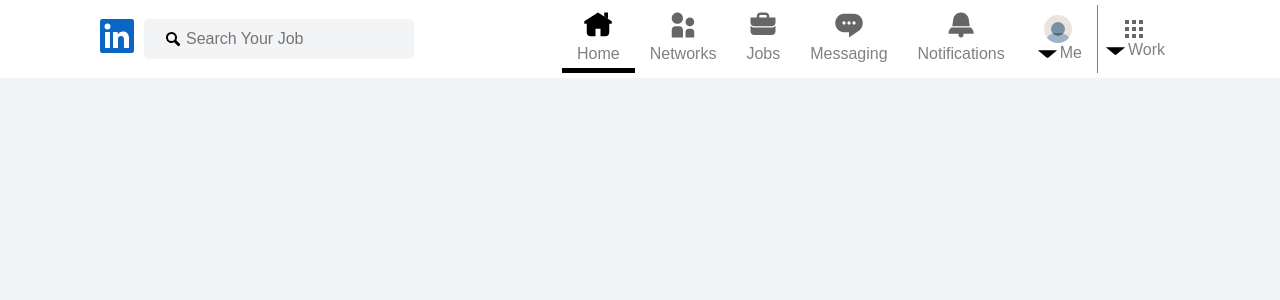
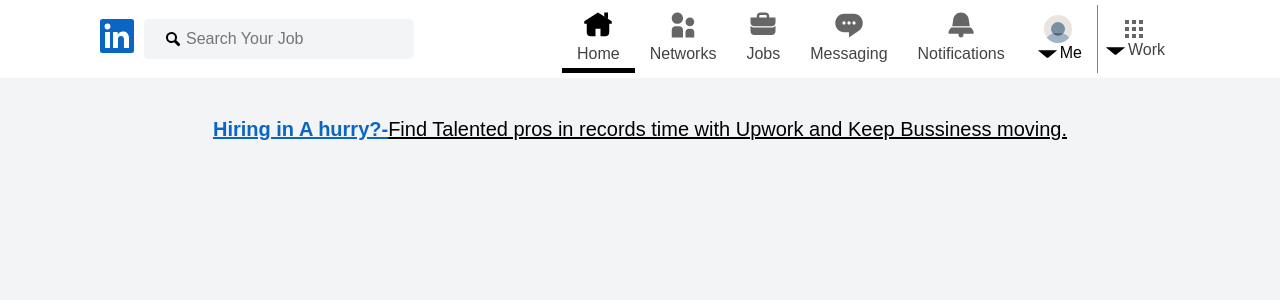
Before and after one commit to Sajaalghoul/LinkedInClone, a React (Vite) app: page /home in a window 1280 px wide. Shown: the top 300 px of the page. Built offline with nearby package versions, Linux system fonts and the light colour scheme.

Commit message:
Upwork section added

```diff
--- a/src/components/Header/Header.jsx
+++ b/src/components/Header/Header.jsx
@@ -4,61 +4,69 @@ import { NavLink } from "react-router-dom";
 import { useState } from "react";
 const Header = () => {
   const [signOut, setsignOut] = useState(false);
+
+  //   render navigators
+  const renderNavItems = () =>
+    navigatores.map((navigator) => (
+      <li key={navigator.name}>
+        <NavLink
+          to={navigator.route}
+          className={({ isActive }) =>
+            `${styles.NavItem} ${isActive ? styles.active : ""}`
+          }
+        >
+          <img
+            src={`../../assets/images/${navigator.name}.svg`}
+            alt={navigator.name}
+            className={styles.itemImg}
+          />
+          <p>{navigator.name}</p>
+        </NavLink>
+      </li>
+    ));
   // MeClick to show signout
   const toggleSignOut = () => {
     setsignOut((previous) => !previous);
   };
+  //   render signout
+  const renderSignOut = () =>
+    signOut && <div className={styles.Signout}>SignOut</div>;
+
   return (
-    <div className={styles.haeder}>
+    <header className={styles.haeder}>
       <div className={styles.headerMain}>
         <img
           src="../../assets/images/home-logo.svg"
           alt="HeaderLogo"
           className={styles.HeaderLogo}
         />
-        <div className={styles.Search}>
+        <form className={styles.Search}>
           <img src="../../assets/images/search-icon.svg" alt="SearchLogo" />
           <input
             type="text"
             placeholder="Search Your Job"
             className={styles.SearchInput}
           />
-        </div>
+        </form>
       </div>
       <nav className={styles.HeaderNav}>
         <ul className={styles.navList}>
-          {navigatores.map((navigator) => (
-            <li key={navigator.name}>
-              <NavLink
-                to={navigator.route}
-                className={({ isActive }) =>
-                  `${styles.NavItem} ${isActive ? styles.active : ""}`
-                }
-              >
-                <img
-                  src={`../../assets/images/${navigator.name}.svg`}
-                  alt={navigator.name}
-                  className={styles.itemImg}
-                />
-                <p>{navigator.name}</p>
-              </NavLink>
-            </li>
-          ))}
+          {renderNavItems()}
           <li className={styles.NavDownItem}>
             <img
               src="../../assets/images/user.svg"
               alt="user"
               className={styles.userImage}
             />
-            <div className={styles.workDown} onClick={toggleSignOut}>
+            <button className={styles.workDown} onClick={toggleSignOut}>
               <img
                 src="../../assets/images/down-icon.svg"
                 alt="UserDown"
                 className={styles.downIcon}
               />
               <p>Me</p>
-            </div>
-            {signOut && <div className={styles.Signout}>SignOut</div>}
+            </button>
+            {renderSignOut()}
           </li>
           <li
             className={styles.NavDownItem}
@@ -80,7 +88,7 @@ const Header = () => {
           </li>
         </ul>
       </nav>
-    </div>
+    </header>
   );
 };
 
--- a/src/components/Header/Header.module.css
+++ b/src/components/Header/Header.module.css
@@ -29,19 +29,20 @@
 .navList {
   list-style: none;
   display: flex;
-  color: gray;
+  color: rgb(68, 67, 67);
 }
 .NavItem {
   display: flex;
   flex-direction: column;
   align-items: center;
   text-decoration: none;
-  color: gray;
+  color: rgb(68, 67, 67);
   padding: 5px 15px;
   gap: 5px;
 }
 .NavItem:hover {
   color: black;
+  font-weight: 600;
   cursor: pointer;
 }
 .itemImg {
@@ -69,6 +70,7 @@
 .NavDownItem:hover {
   color: black;
   cursor: pointer;
+  font-weight: 600;
 }
 .downIcon {
   width: 25px;
@@ -82,6 +84,11 @@
 .workDown {
   display: flex;
   justify-content: space-between;
+  cursor: pointer;
+}
+.workDown:hover {
+  color: black;
+  font-weight: 600;
 }
 
 .active {
--- a/src/components/Home/Home.jsx
+++ b/src/components/Home/Home.jsx
@@ -1,11 +1,11 @@
-import Header from "../Header/Header"
-
+import styles from "./Home.module.css";
+import UpWork from "../UpWork/UpWork";
 const Home = () => {
   return (
-    <div>
-      <Header/>
+    <div className={styles.Home}>
+      <UpWork />
     </div>
-  )
-}
+  );
+};
 
-export default Home
+export default Home;
--- /dev/null
+++ b/src/components/Home/Home.module.css
@@ -0,0 +1,5 @@
+.Home {
+  display: flex;
+  flex-direction: column;
+  margin: 40px 200px;
+}
--- /dev/null
+++ b/src/components/UpWork/UpWork.jsx
@@ -0,0 +1,16 @@
+import styles from './UpWork.module.css';
+const UpWork = () => {
+  return (
+    <section className={styles.UpWork}>
+      <a>
+        <h5 className={styles.UpworkQuestion}>Hiring in A hurry?-</h5>
+      </a>
+      <p>
+        Find Talented pros in records time with Upwork and Keep Bussiness
+        moving.
+      </p>
+    </section>
+  )
+}
+
+export default UpWork;
--- /dev/null
+++ b/src/components/UpWork/UpWork.module.css
@@ -0,0 +1,30 @@
+
+.UpWork {
+    display: flex;
+    text-decoration: underline;
+    justify-content: center;
+    font-size: 20px;
+    cursor: pointer;
+  }
+  .UpworkQuestion {
+    color: #0a66c2;
+    text-decoration: underline;
+  }
+  @media only screen and (max-width: 1200px) {
+    .UpWork {
+      font-size: 18px;
+    }
+  }
+  @media only screen and (max-width: 1000px) {
+    .UpWork {
+      flex-direction: column;
+      align-items: center;
+      align-content: center;
+      padding: 0 5px;
+      gap: 5px;
+    }
+    .UpWork p,
+    .UpWork h5 {
+      text-align: center; /* Center align the paragraph */
+    }
+  }
--- a/src/routes.jsx
+++ b/src/routes.jsx
@@ -14,7 +14,7 @@ const routes = [
     children: [
       {
         index: true,
-        path: "./home",
+        path: "/home",
         element: <Home />,
       },
     ],
```
Also changed, not shown: src/App.jsx (+4 -5 lines).
